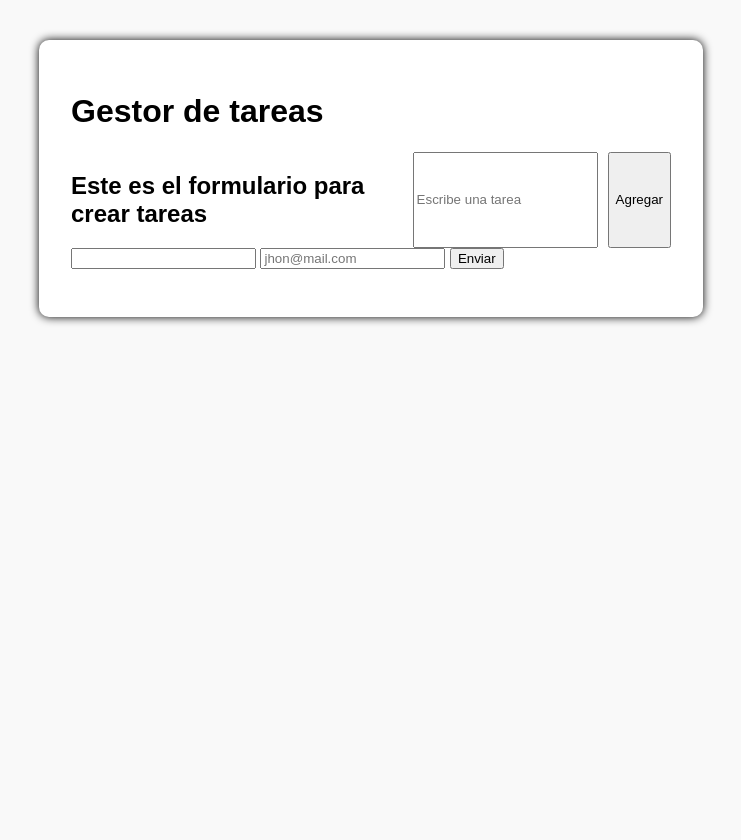
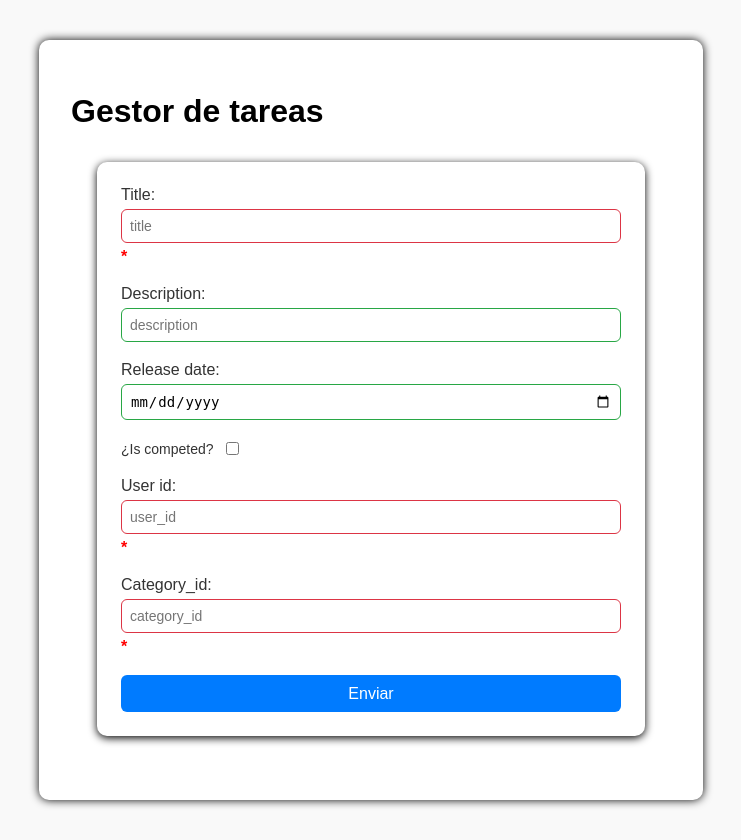
Before and after one commit to Jhon-Mendez11/full-task-manager, a PHP site: page / in a window 1280 px wide. Shown: the whole page, without its empty margins (269-1010 px from the left). Before the commit the page ends 324 px from the top, so only its background shows below. Run offline with PHP 8.4, Linux system fonts and the light colour scheme.

Commit message:
Conectando la base de datos, areglo de estilos etc..

```diff
--- a/css/styles.css
+++ b/css/styles.css
@@ -65,3 +65,73 @@ li.completed {
     /* Línea verde lateral */
     transition: background 0.3s ease, border-left 0.3s ease;
 }
+
+.my-form {
+    max-width: 500px;
+    margin: 2rem auto;
+    padding: 1.5rem;
+    background: #ffff;
+    border-radius: 10px;
+    box-shadow: 0 2px 8px rgba(0, 0, 0, 1);
+    display: flex;
+    flex-direction: column;
+    gap: 1.2rem;
+    font-family: sans-serif;
+}
+
+.field {
+    display: flex;
+    flex-direction: column;
+    gap: 0.3rem;
+    color: #333;
+
+}
+
+.field input[type="text"],
+.field input[type="date"],
+.field input[type="number"] {
+    padding: 0.5rem;
+    border: 1px solid #ccc;
+    border-radius: 6px;
+    font-size: 14px;
+    transition: border-color 0.3s;
+}
+
+.field input:invalid {
+    border-color: #dc3545;
+}
+
+.field input:valid {
+    border-color: #28a745;
+}
+
+.cbx-g {
+    flex-direction: row;
+    align-items: center;
+    gap: 0.5rem;
+}
+
+.cbx-g span {
+    font-weight: 500;
+    font-size: 14px;
+    color: #333;
+}
+
+.my-form button {
+    background-color: #007bff;
+    color: white;
+    padding: 0.6rem 1.2rem;
+    border: none;
+    border-radius: 6px;
+    font-size: 16px;
+    cursor: pointer;
+    transition: background-color 0.3s;
+}
+
+.my-form button:hover {
+    background-color: #0056b3;
+}
+
+.req-field {
+    font-weight: bold;
+}
--- a/index.html
+++ b/index.html
@@ -13,14 +13,40 @@
 <body>
     <main>
         <h1>Gestor de tareas</h1>
-        <div id="div-form">
-            <h2>Este es el formulario para crear tareas</h2>
-            <input type="text" id="task-input" placeholder="Escribe una tarea" required />
-            <button id="task-form">Agregar</button>
-        </div>
-        <form action="server/task/index.php" method="post">
-            <input type="text" name="title" id="title">
-            <input type="email" name="email" id="email" placeholder="jhon@mail.com">
+        <form action="server/task/create.php" method="post" class="my-form">
+            <label for="title" class="field">
+                <span>Title: </span>
+                <input type="text" name="title" placeholder="title" id="title" required />
+                <span class="req-field" style="color: red;">*</span>
+            </label>
+
+            <label for="description" class="field">
+                <span>Description: </span>
+                <input type="text" name="description" placeholder="description" id="description" />
+            </label>
+
+            <label for="due_date" class="field">
+                <span>Release date: </span>
+                <input type="date" name="due_date" placeholder="due_date" id="due_date" />
+            </label>
+
+            <label for="completed" class="field cbx-g">
+                <span>¿Is competed? </span>
+                <input !checked type="checkbox" name="completed" placeholder="completed" id="completed" />
+            </label>
+
+            <label for="user_id" class="field">
+                <span>User id: </span>
+                <input type="number" name="user_id" placeholder="user_id" id="user_id" required />
+                <span class="req-field" style="color: red;">*</span>
+            </label>
+
+            <label for="category_id" class="field">
+                <span>Category_id: </span>
+                <input type="number" name="category_id" placeholder="category_id" id="category_id" required />
+                <span class="req-field" style="color: red;">*</span>
+            </label>
+
             <button type="submit">Enviar</button>
         </form>
         <ul id="task-list">
```
Also changed, not shown: server/commons/db.php (added, +19 -0 lines), server/task/create.php (added, +28 -0 lines).
